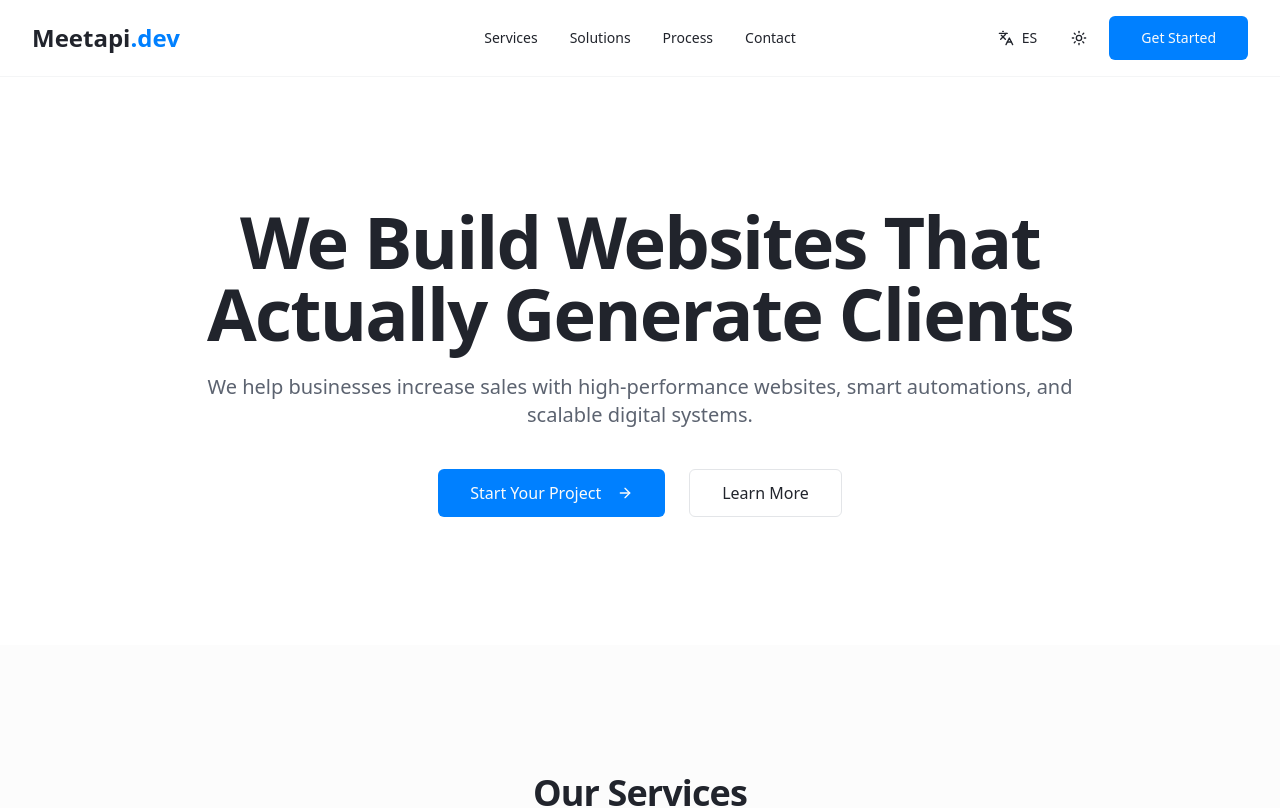
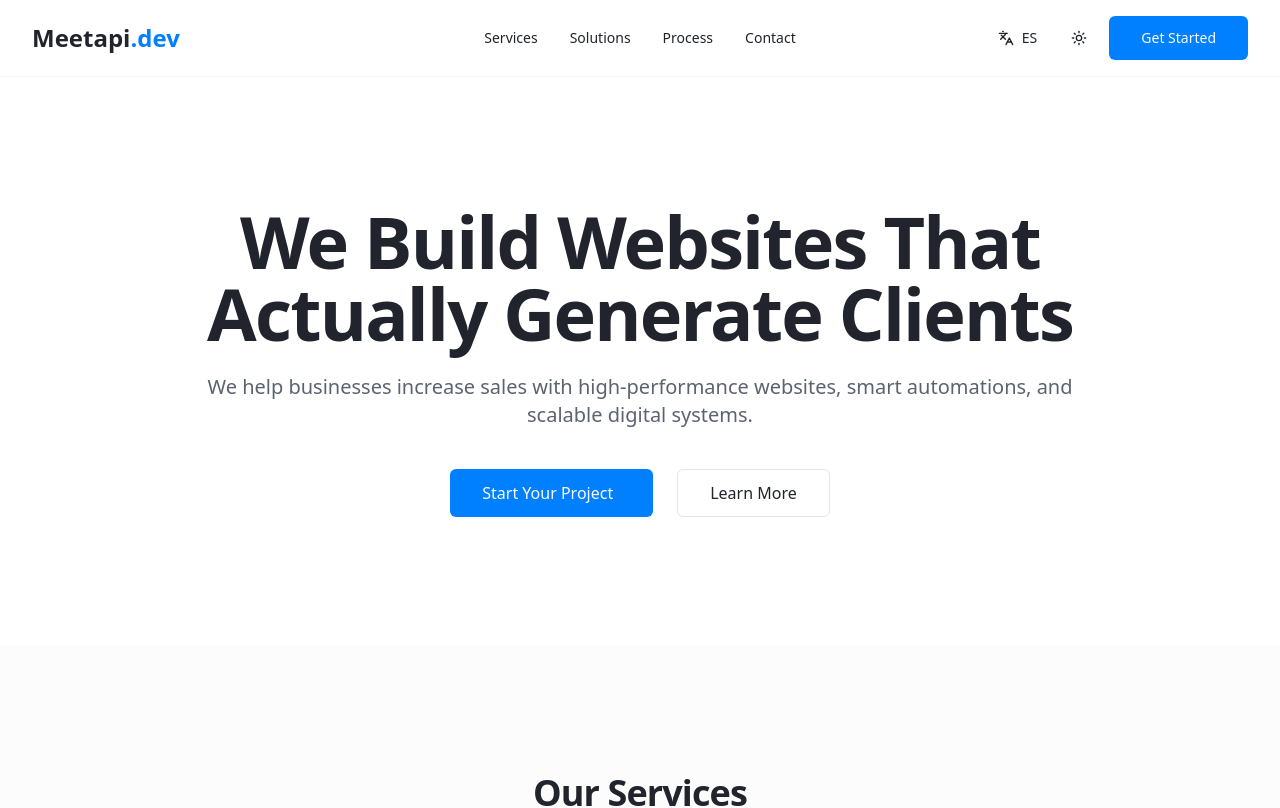
Before and after one commit to Jusethporto/meetapi, a Next.js app: page / in a window 1280 px wide. Shown: the top 808 px of the page. Built offline with nearby package versions, Linux system fonts and the light colour scheme.

Commit message:
Update Button Hero

```diff
--- a/components/hero-section.tsx
+++ b/components/hero-section.tsx
@@ -24,8 +24,10 @@ export function HeroSection() {
           <RevealOnScroll variant="fade-up" delay={300} threshold={0.1}>
             <div className="mt-10 flex items-center justify-center gap-x-6 flex-wrap gap-y-4">
               <Button size="lg" className="bg-accent text-accent-foreground hover:bg-accent/90 h-12 px-8 text-base">
-                {t('hero.cta')}
-                <ArrowRight className="ml-2 h-5 w-5" />
+                <a href="https://wa.me/573135714785" target="_blank" rel="noopener noreferrer">
+                  {t('hero.cta')}
+                  <span className="ml-2 h-5 w-5" />
+                </a>
               </Button>
               <Button size="lg" variant="outline" className="h-12 px-8 text-base bg-transparent">
                 {t('hero.learnMore')}
```
